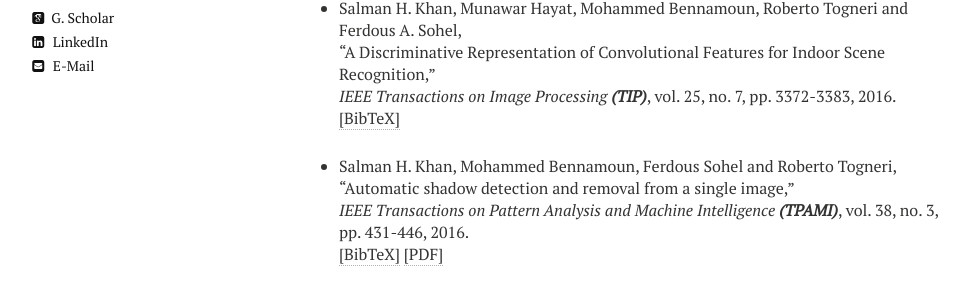
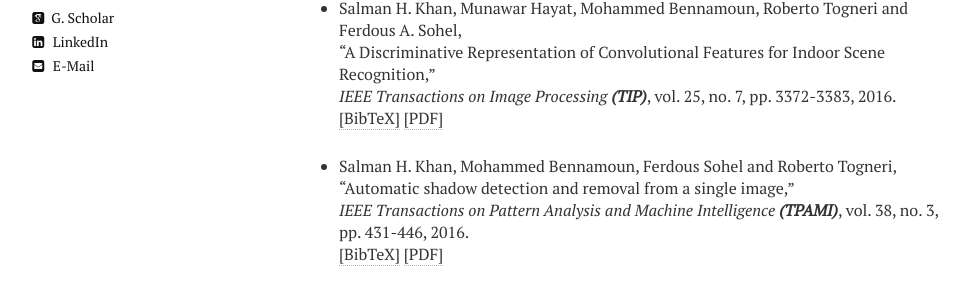
Before and after one commit to awaisrauf/salman-h-khan.github.io, a Jekyll site: the page built from publications.md, in a window 1280 px wide and 900 px high. Shown: the part 348-642 px from the top of the window, without its empty margins (21-990 px from the left). Built offline with Jekyll 4.4.1, drawn with Linux system fonts in a browser that asks for light colours; nearby versions of some CDN libraries.

Commit message:
Update publications.html

```diff
--- a/_layouts/publications.html
+++ b/_layouts/publications.html
@@ -131,7 +131,7 @@ pp. 3372-3383,
 
 <br />
 <a href="javascript:toggleBibtex('khan2016discriminative')">[BibTeX]</a>
-
+<a href="http://arxiv.org/abs/1506.05196v1">[PDF]</a>
 
 </p>
 <div id="bib_khan2016discriminative" class="bibtex noshow">
```
